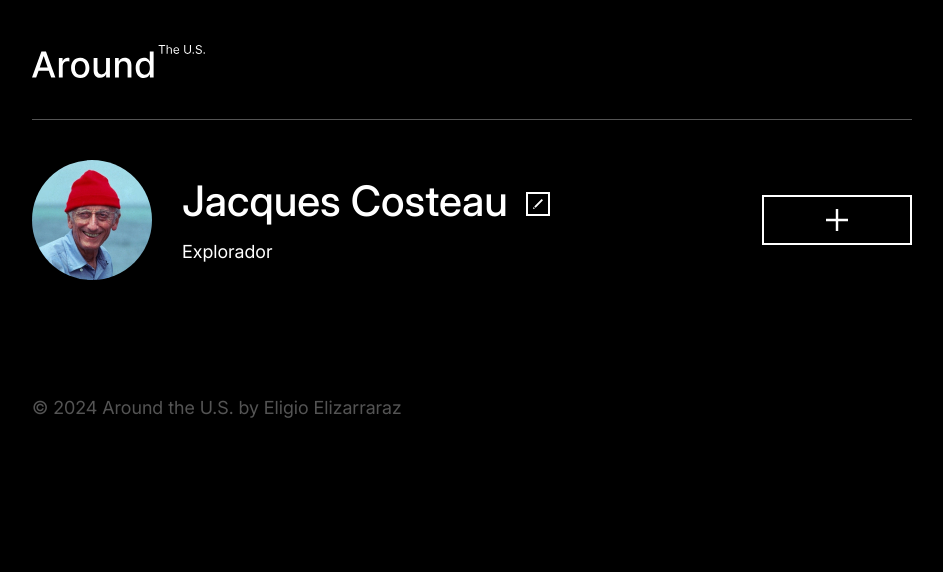
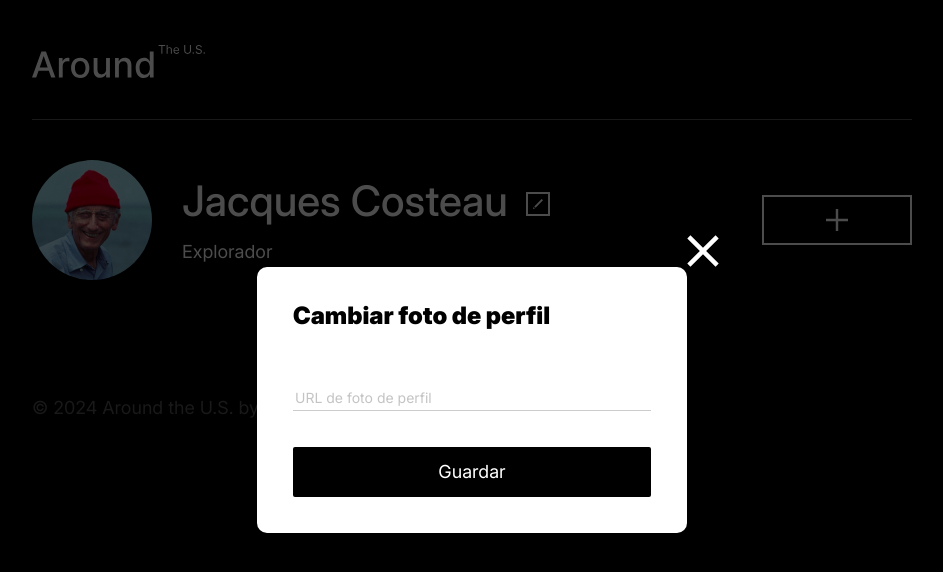
Before and after one commit to elizarrarazeligio/web_project_around_react, a React (Vite) app: page / in a window 1280 px wide. Both pictures are taken after a click on the element 260 px from the left and 220 px from the top of the page. Shown: the top 572 px of the page, without its empty margins (168-1111 px from the left). Built offline with nearby package versions, Linux system fonts and the light colour scheme.

Commit message:
feat: added functionality to editProfile, editAvatar and newCard popups through state hook

```diff
--- a/src/blocks/popup.css
+++ b/src/blocks/popup.css
@@ -5,8 +5,8 @@
   position: fixed;
   top: 0;
   left: 0;
-  display: none;
-  opacity: 0;
+  display: flex;
+  /* opacity: 0; */
   transition-property: display opacity;
   transition-duration: 0.3s;
   transition-behavior: allow-discrete;
@@ -16,12 +16,12 @@
 }
 
 .popup_opened {
-  display: flex;
-  opacity: 1;
+  /* display: flex; */
+  /* opacity: 1;
 
   @starting-style {
     opacity: 0;
-  }
+  } */
 }
 
 .popup__container {
--- a/src/components/Main/Main.jsx
+++ b/src/components/Main/Main.jsx
@@ -1,12 +1,43 @@
 import profileImage from "../../assets/images/profile1.jpg";
 import editIcon from "../../assets/images/edit_icon.svg";
 import plusButton from "../../assets/images/boton_mas.svg";
+import { useState } from "react";
+import Popup from "./Popup/Popup";
+import NewCard from "./Popup/form/NewCard/NewCard";
+import EditProfile from "./Popup/form/EditProfile/EditProfile";
+import EditAvatar from "./Popup/form/EditAvatar/EditAvatar";
 
 function Main() {
+  const [popup, setPopup] = useState(null);
+
+  // Asignación de props a variables para generación de Popups
+  const newCardPopup = { title: "Nuevo lugar", children: <NewCard /> };
+  const EditProfilePopup = {
+    title: "Editar perfil",
+    children: <EditProfile />,
+  };
+  const editAvatarPopup = {
+    title: "Cambiar foto de perfil",
+    children: <EditAvatar />,
+  };
+
+  // Función para abrir Popup
+  function handleOpenPopup(popup) {
+    setPopup(popup);
+  }
+
+  // Función para cerrar Popup
+  function handleClosePopup() {
+    setPopup(null);
+  }
+
   return (
     <main className="content">
       <section className="profile">
-        <div className="profile__image">
+        <div
+          className="profile__image"
+          onClick={() => handleOpenPopup(editAvatarPopup)}
+        >
           <img
             src={profileImage}
             alt="Foto de perfil del usuario"
@@ -22,7 +53,10 @@ function Main() {
         <div className="profile__info">
           <div className="profile__heading">
             <h1 className="profile__name">Jacques Costeau</h1>
-            <div className="profile__edit">
+            <div
+              className="profile__edit"
+              onClick={() => handleOpenPopup(EditProfilePopup)}
+            >
               <img
                 src={editIcon}
                 alt="Boton editar"
@@ -33,7 +67,10 @@ function Main() {
           <h2 className="profile__hobby">Explorador</h2>
         </div>
 
-        <div className="profile__add">
+        <div
+          className="profile__add"
+          onClick={() => handleOpenPopup(newCardPopup)}
+        >
           <img
             src={plusButton}
             alt="Botón más"
@@ -43,6 +80,13 @@ function Main() {
       </section>
 
       <section className="photos"></section>
+
+      {/* Evaluando hook para abrir Popups */}
+      {popup && (
+        <Popup onClose={handleClosePopup} title={popup.title}>
+          {popup.children}
+        </Popup>
+      )}
     </main>
   );
 }
--- a/src/components/Main/Popup/Popup.jsx
+++ b/src/components/Main/Popup/Popup.jsx
@@ -1,13 +1,16 @@
+import closeButton from "../../../assets/images/close_icon.svg";
+
 export default function Popup(props) {
-  const { title, children } = props;
+  const { onClose, title, children } = props;
 
   return (
     <section className="popup">
       <div className="popup__container">
         <img
-          src="./images/close_icon.svg"
+          src={closeButton}
           alt="Botón cerrar formulario"
           className="popup__close"
+          onClick={onClose}
         />
         <h2 className="popup__title">{title}</h2>
         {children}
```
